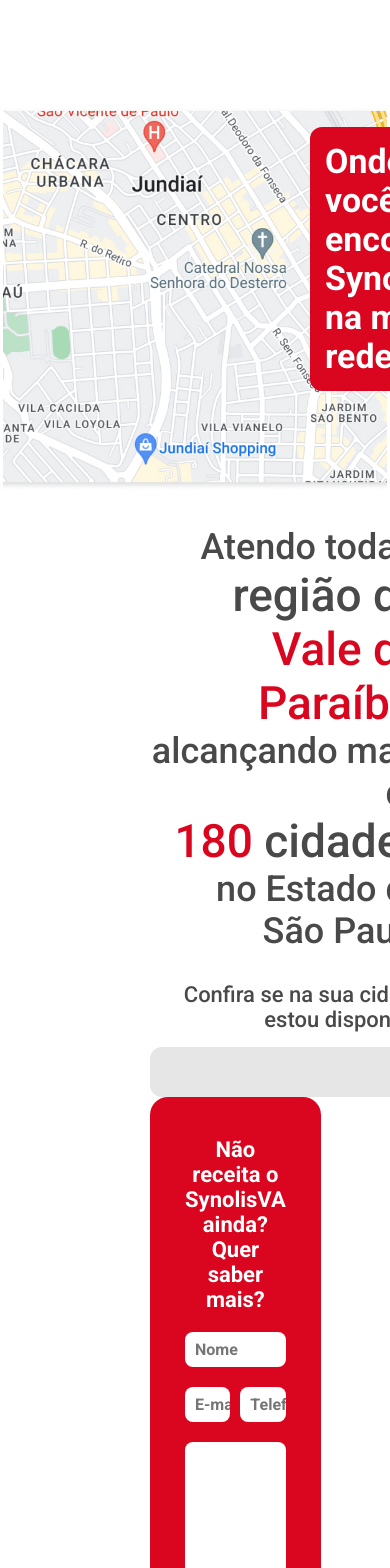
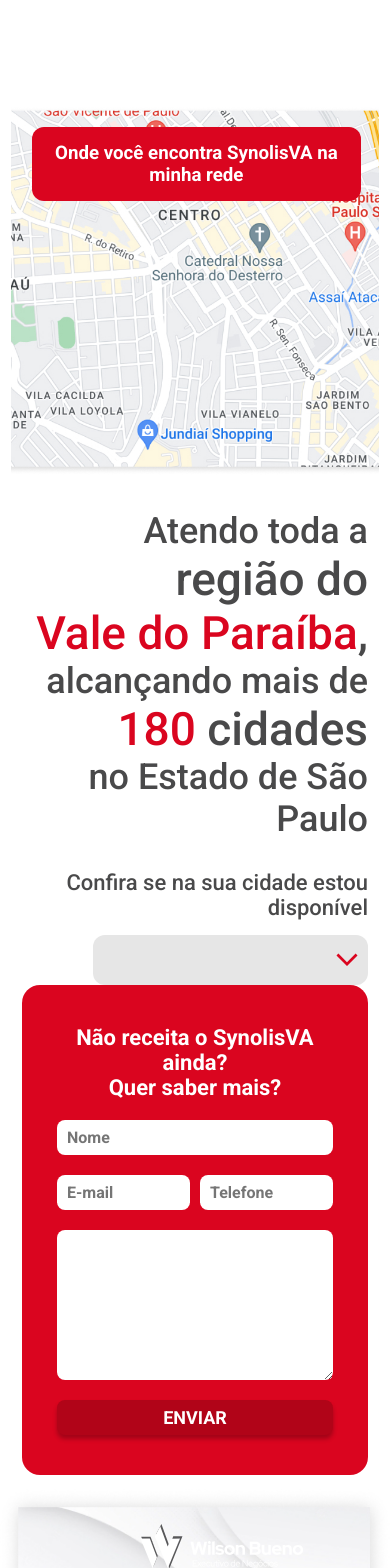
Before and after one commit to giovanna-mrosa/wilson-bueno, a Next.js app: page / in a window 390 px wide. Shown: the part 2100-3668 px from the top of the page. Built offline with nearby package versions, Linux system fonts and the light colour scheme; grey boxes are pictures that could not be loaded.

Commit message:
:iphone: feat: turnning responsive

```diff
--- a/styles/SectionTwo.module.scss
+++ b/styles/SectionTwo.module.scss
@@ -250,10 +250,21 @@
 
     .columnTwoSectionTwo {
       img {
-        width: 24rem !important;
-        height: 24rem !important;
+        width: 23rem !important;
+        height: 23rem !important;
         object-fit: cover;
       }
+
+      .where {
+        text-align: center;
+        left: 2rem;
+        font-size: 1rem;
+        width: 20.55rem;
+      }
+    }
+
+    .columnThreeSectionTwo {
+      padding: 0 1.375rem;
     }
   }
 }
```
